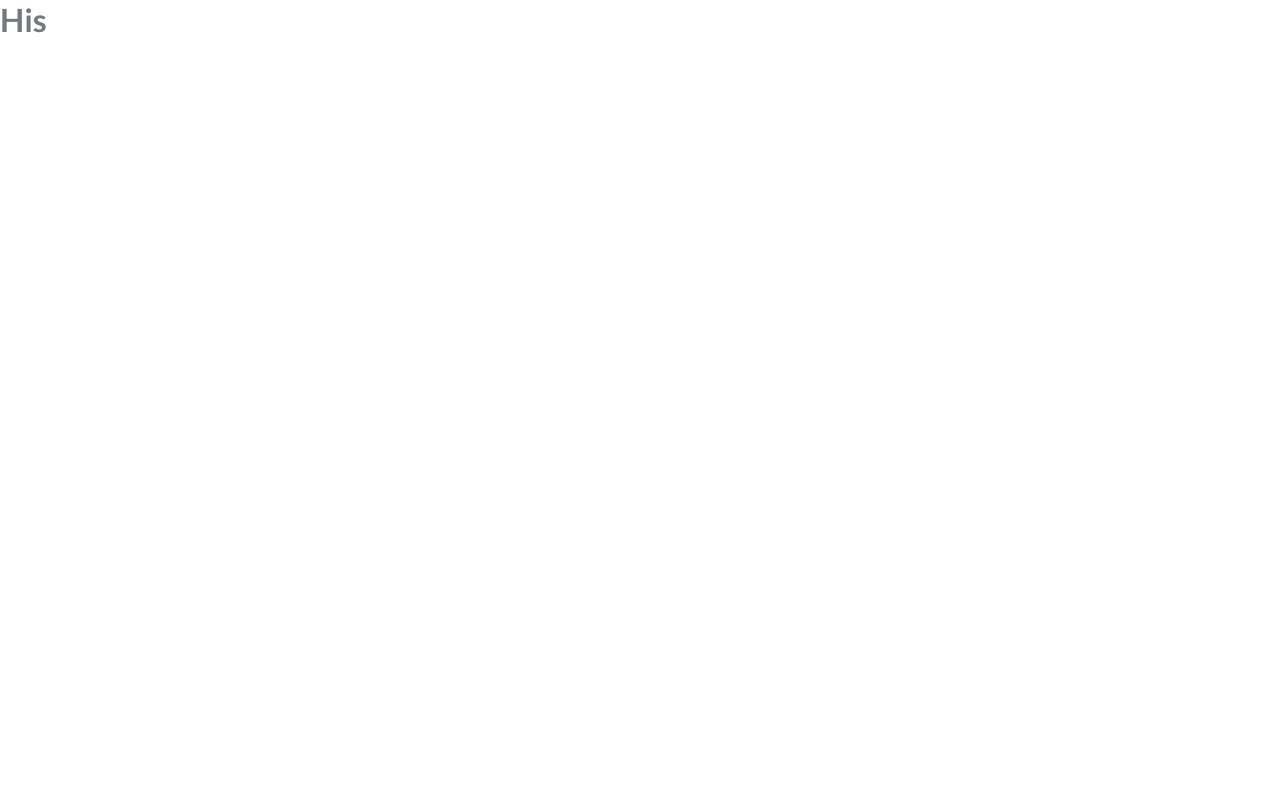
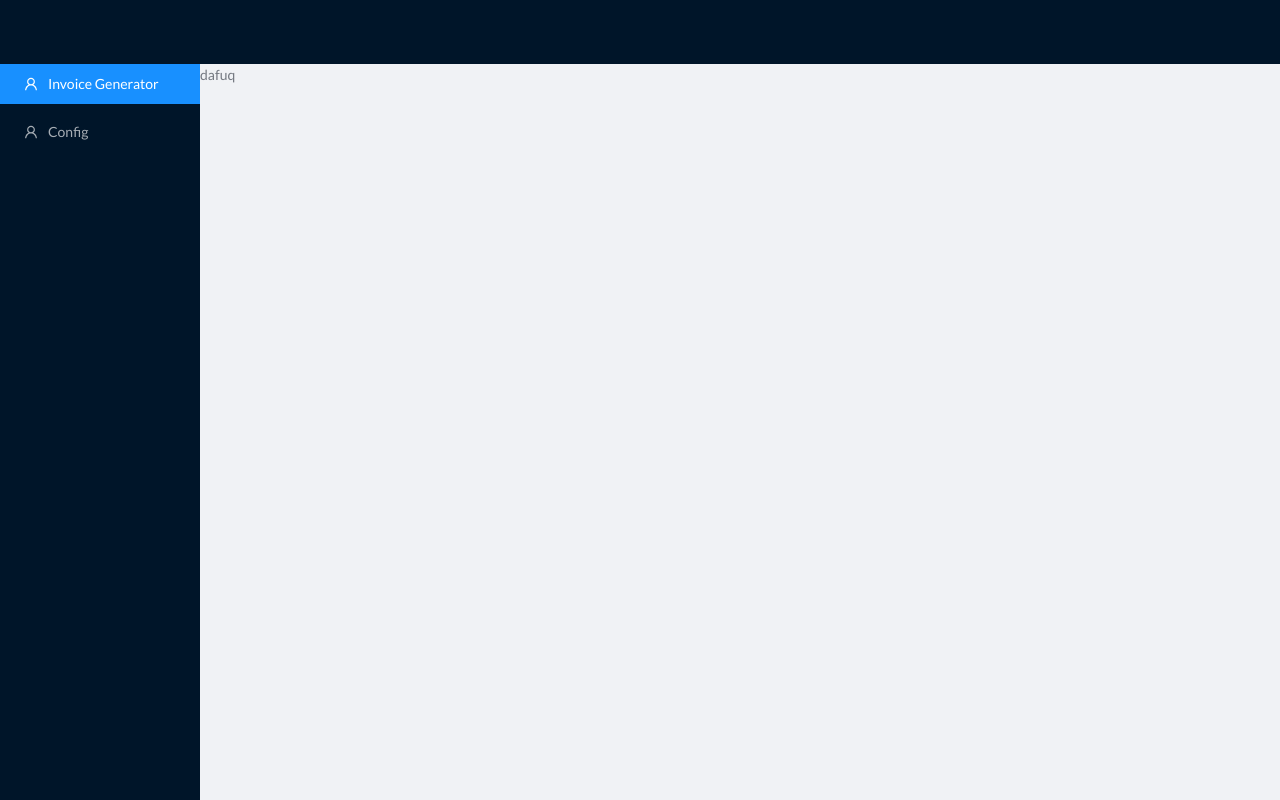
Before and after one commit to HunterWeii/next-demo, a Next.js app: page / in a window 1280 px wide. Built offline with nearby package versions, Linux system fonts and the light colour scheme.

Commit message:
add on redux saga demo

```diff
--- a/package.json
+++ b/package.json
@@ -24,6 +24,7 @@
     "react-dom": "17.0.1",
     "react-redux": "^7.2.2",
     "redux": "^4.0.5",
+    "redux-saga": "^1.1.3",
     "sass": "^1.32.0",
     "svg-to-pdfkit": "^0.1.8"
   },
--- a/pages/_app.js
+++ b/pages/_app.js
@@ -1,3 +1,4 @@
+import 'antd/dist/antd.css';
 import '../styles/reset.scss';
 import Head from "next/head";
 
--- a/pages/index.js
+++ b/pages/index.js
@@ -1,3 +1,40 @@
+import { Button, Layout, Menu } from "antd";
+import {
+  UserOutlined,
+} from '@ant-design/icons';
+
+const {
+  Header,
+  Sider,
+  Content
+} = Layout;
+
 export default function index() {
-  return <h1>His</h1>
+  return (
+    <Layout>
+      <Sider
+
+        breakpoint="lg"
+        collapsedWidth="0"
+        style={{ height: '100vh' }}
+      >
+        <div style={{ height: '60px' }}></div>
+        <Menu theme="dark" mode="inline" defaultSelectedKeys={['1']}>
+          <Menu.Item key="1" icon={<UserOutlined />}>
+            Invoice Generator
+          </Menu.Item>
+          <Menu.Item key="2" icon={<UserOutlined />}>
+            Config
+          </Menu.Item>
+        </Menu>
+      </Sider>
+      <Layout>
+        <Header>
+        </Header>
+        <Content>
+          dafuq
+        </Content>
+      </Layout>
+    </Layout>
+  )
 }
```
Also changed, not shown: components/pages/saga-demo/Counter.js (added, +45 -0 lines), pages/saga-demo/index.js (added, +11 -0 lines), stores/saga-demo/index.js (added, +17 -0 lines), stores/saga-demo/reducer.js (added, +12 -0 lines), stores/saga-demo/sagas.js (added, +26 -0 lines), 1 other file (tests, documents, lock files or other folders).
